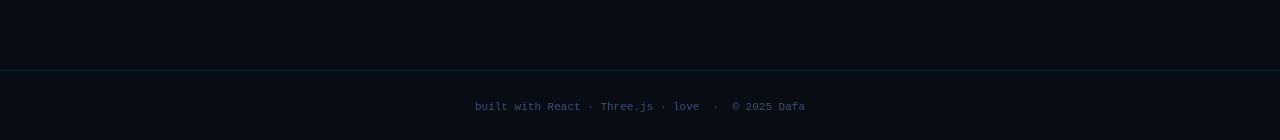
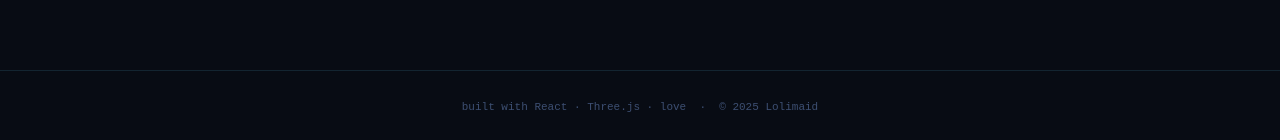
Before and after one commit to Herimanda/Portfolio, a React (Vite) app in the folder Portfolio-Dafa/: page / in a window 1280 px wide. Shown: the part 4493-4633 px from the top of the page. Built offline with nearby package versions, Linux system fonts and the light colour scheme.

Commit message:
lolimaid

```diff
--- a/Portfolio-Dafa/src/Pages/Portfolio.jsx
+++ b/Portfolio-Dafa/src/Pages/Portfolio.jsx
@@ -2774,7 +2774,7 @@ export default function Portfolio() {
           fontFamily: "monospace",
         }}
       >
-        built with React · Three.js · love &nbsp;·&nbsp; © 2025 Dafa
+        built with React · Three.js · love &nbsp;·&nbsp; © 2025 Lolimaid
       </footer>
 
       {activeModal && (
```
